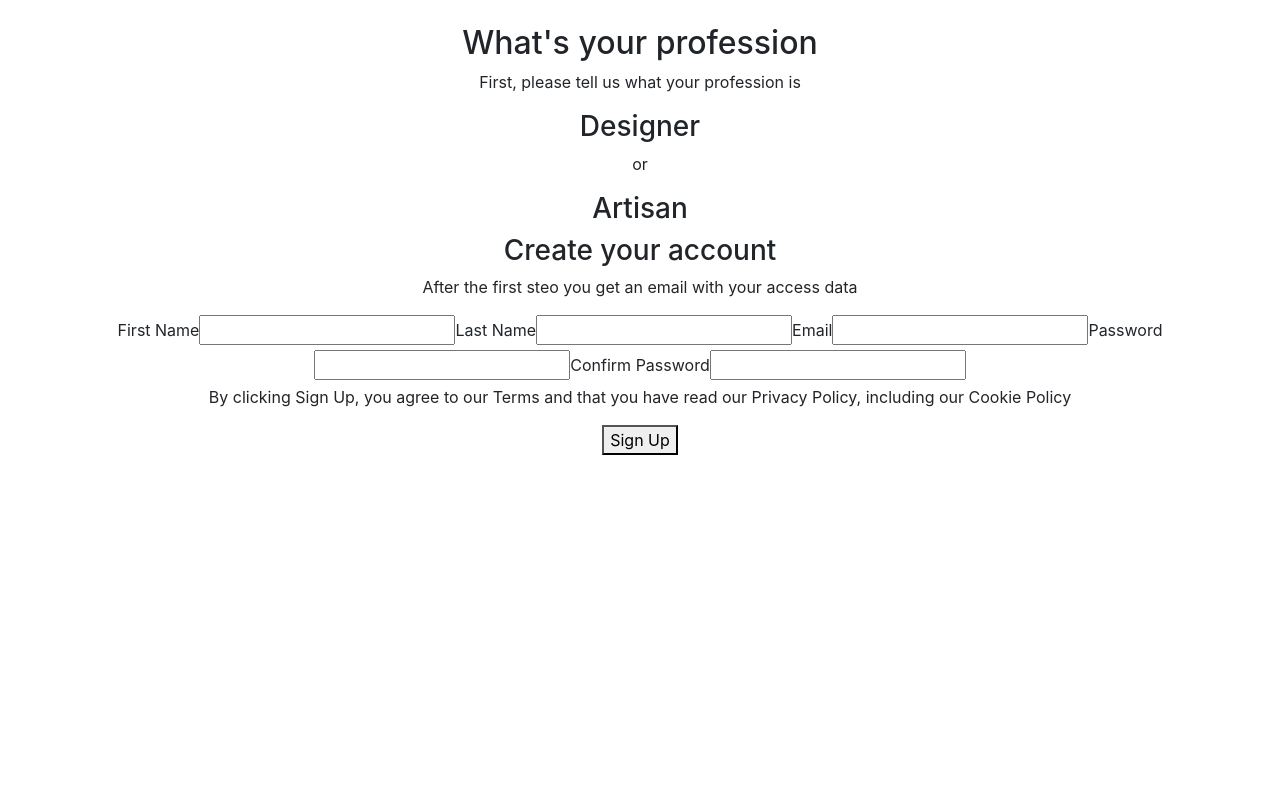
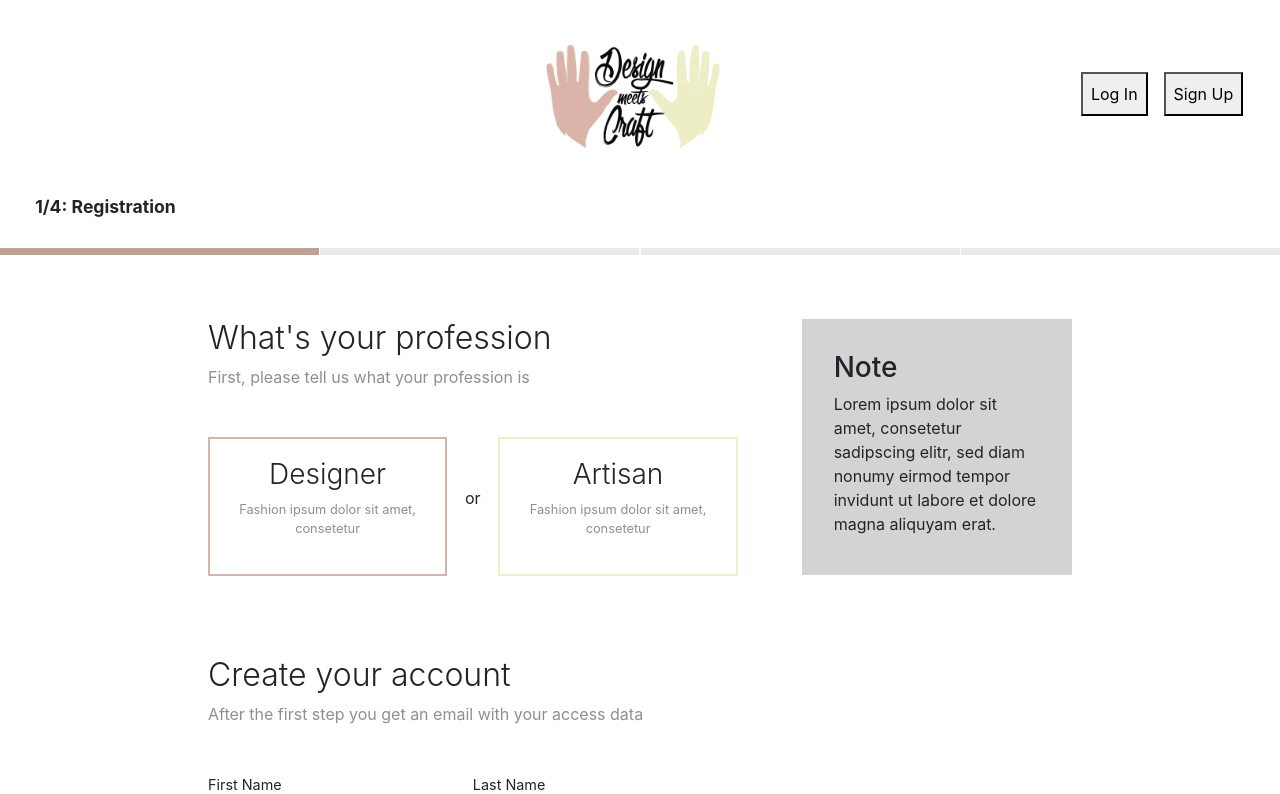
Before and after one commit to su-jaya/design-meets-craft, a React (Create React App) app in the folder client/: page /signup in a window 1280 px wide. Shown: the top 794 px of the page. Built offline with nearby package versions, Linux system fonts and the light colour scheme.

Commit message:
basic styling of signup page

```diff
--- /dev/null
+++ b/client/src/Registration.css
@@ -0,0 +1,123 @@
+.registrationBarContainer {
+  margin: 0;
+  display: flex;
+  flex-direction: space-evenly;
+  align-items: stretch;
+  height: 0.4em;
+}
+
+.registrationBarComponent {
+  width: 25%;
+}
+
+.registrationBarActive {
+  background-color: #bea192;
+}
+
+.registrationBarInactive {
+  background-color: #e9e9e9;
+}
+
+.registrationBarMiddle {
+  margin-right: 0.1em;
+}
+
+.registrationHeading {
+  font-size: 1.1em;
+  font-weight: bold;
+  text-align: left;
+  margin: 1.8em 2em 1.8em 2em;
+}
+
+.registrationContainerAndNote {
+  display: flex;
+  flex-direction: row;
+  margin: 1em 13em 4em 13em;
+}
+
+.registrationContainer {
+  display: flex;
+  flex-direction: column;
+  margin-right: 4em;
+}
+
+.registrationHeadline {
+  text-align: left;
+  font-weight: 300;
+  margin-top: 1.5em;
+}
+
+.registrationContainer .subtitle {
+  text-align: left;
+  color: #8e8f91;
+  margin-bottom: 3em;
+}
+
+.registrationProfession {
+  display: flex;
+  flex-direction: row;
+  justify-content: space-around;
+  align-items: center;
+  margin: 0 0 2em 0;
+}
+
+.registrationProfessionBox {
+  padding: 1.2em 1.2em;
+}
+
+.registrationProfessionBox.designer {
+  border: 2px solid #d4b5aa;
+}
+
+.registrationProfessionBox.artisan {
+  border: 2px solid #edeeca;
+}
+
+.registrationProfessionHeadline {
+  font-weight: 300;
+}
+
+.registrationSmallText {
+  color: #8e8f91;
+  font-size: 0.8em;
+}
+
+.registrationOr {
+  width: 4em;
+}
+
+.registrationForm {
+  display: flex;
+  flex-direction: column;
+  text-align: left;
+}
+
+.registrationFormName {
+  display: flex;
+  flex-direction: row;
+}
+
+.registrationFormNameComponent {
+  display: flex;
+  flex-direction: column;
+  width: 50%;
+}
+
+.registrationForm label {
+  margin: 0;
+  font-size: 0.9em;
+}
+
+.registrationForm input {
+  margin-top: 0;
+  margin-bottom: 1em;
+}
+
+.registrationNote {
+  width: 25em;
+  height: 16em;
+  padding: 2em;
+  margin-top: 3em;
+  text-align: left;
+  background-color: lightgrey;
+}
--- a/client/src/components/home/Home.js
+++ b/client/src/components/home/Home.js
@@ -7,8 +7,7 @@ import Container from "react-bootstrap/Container";
 import Row from "react-bootstrap/Row";
 import Col from "react-bootstrap/Col";
 import Image from "react-bootstrap/Image";
-import {Link} from "react-router-dom"
-
+import { Link } from "react-router-dom";
 
 class Home extends Component {
   render() {
@@ -24,7 +23,6 @@ class Home extends Component {
             craft businesses.
           </h2>
           <div>
-
             <Link to="/signup">
               <button>DESIGNER</button>
             </Link>
--- a/client/src/components/signup/Registration.js
+++ b/client/src/components/signup/Registration.js
@@ -1,87 +1,169 @@
-import React, {Component} from "react"
-import axios from "axios"
+import React, { Component } from "react";
+import axios from "axios";
+import Header from "../Header";
+import "../../Registration.css";
+import Footer from "../Footer";
 
 class Registration extends Component {
-
   state = {
     firstName: "",
     lastName: "",
     email: "",
     password: "",
     passwordConfirm: ""
-  }
+  };
 
   // Change Handler Form
 
-  changeHandler = (e) => {
+  changeHandler = e => {
     this.setState({
       [e.target.id]: e.target.value
-    })
-  }
+    });
+  };
 
   // On Submit
 
-  submitHandler = (event) => {
+  submitHandler = event => {
     event.preventDefault();
-  axios.post("http://localhost:5000/signup/designer", this.state)
-  .then( () => {
+    axios
+      .post("http://localhost:5000/signup/designer", this.state)
+      .then(() => {
         this.setState({
           firstName: "",
           lastName: "",
           email: "",
           password: "",
           passwordConfirm: ""
+        });
+        console.log(this.state);
       })
-    console.log(this.state)
-  })
- .catch(err => console.log(err))
-}
+      .catch(err => console.log(err));
+  };
 
   render() {
-
     return (
       <div>
+        <Header />
 
-    {/*Registration Bar */}
-    <h2>What's your profession</h2>
-    <p>First, please tell us what your profession is</p>
+        {/*Process Bar */}
+        <div>
+          <h1 className="registrationHeading">1/4: Registration</h1>
+          <div className="registrationBarContainer">
+            <div className="registrationBarComponent registrationBarActive registrationBarMiddle" />
+            <div className="registrationBarComponent registrationBarInactive registrationBarMiddle" />
+            <div className="registrationBarComponent registrationBarInactive registrationBarMiddle" />
+            <div className="registrationBarComponent registrationBarInactive" />
+          </div>
+        </div>
+
+        <div className="registrationContainerAndNote">
+          <div className="registrationContainer">
+            {/*What's Your Profession */}
+            <h2 className="registrationHeadline">What's your profession</h2>
+            <p className="subtitle">
+              First, please tell us what your profession is
+            </p>
 
             {/*Whats your profession */}
-    <h3>Designer</h3>
-    <p>or</p>
-    <h3>Artisan</h3>
+            <div className="registrationProfession">
+              <div className="registrationProfessionBox designer">
+                <h3 className="registrationProfessionHeadline">Designer</h3>
+                <p className="registrationSmallText">
+                  Fashion ipsum dolor sit amet, consetetur
+                </p>
+              </div>
+              <p className="registrationOr">or</p>
+              <div className="registrationProfessionBox artisan">
+                <h3 className="registrationProfessionHeadline">Artisan</h3>
+                <p className="registrationSmallText">
+                  Fashion ipsum dolor sit amet, consetetur
+                </p>
+              </div>
+            </div>
 
             {/*Create your account*/}
-    <h3>Create your account</h3>
-    <p>After the first steo you get an email with your access data</p>
+            <h2 className="registrationHeadline">Create your account</h2>
+            <p className="subtitle">
+              After the first step you get an email with your access data
+            </p>
 
-    <form onSubmit={(event) => this.submitHandler(event)}>
+            <form
+              className="registrationForm"
+              onSubmit={event => this.submitHandler(event)}
+            >
+              <div className="registrationFormName">
+                <div className="registrationFormNameComponent">
                   <label htmlFor="firstName">First Name</label>
-    <input type="text" id="firstName" value={this.state.firstName} required onChange={(e) => this.changeHandler(e)}></input>
+                  <input
+                    type="text"
+                    id="firstName"
+                    value={this.state.firstName}
+                    required
+                    onChange={e => this.changeHandler(e)}
+                  />
+                </div>
 
+                <div className="registrationFormNameComponent">
                   <label htmlFor="lastName">Last Name</label>
-    <input type="text" id="lastName" value={this.state.lastName} required onChange={(e) => this.changeHandler(e)}></input>
+                  <input
+                    type="text"
+                    id="lastName"
+                    value={this.state.lastName}
+                    required
+                    onChange={e => this.changeHandler(e)}
+                  />
+                </div>
+              </div>
 
               <label htmlFor="email">Email</label>
-    <input type="email" id="email" value={this.state.email} required onChange={(e) => this.changeHandler(e)}></input>
+              <input
+                type="email"
+                id="email"
+                value={this.state.email}
+                required
+                onChange={e => this.changeHandler(e)}
+              />
 
               <label htmlFor="password">Password</label>
-    <input type="password" id="password" value={this.state.password} minLength="8" required onChange={(e) => this.changeHandler(e)}></input>
+              <input
+                type="password"
+                id="password"
+                value={this.state.password}
+                minLength="8"
+                required
+                onChange={e => this.changeHandler(e)}
+              />
 
               <label htmlFor="passwordConfirm">Confirm Password</label>
-    <input type="password" id="passwordConfirm" value={this.state.passwordConfirm} required onChange={(e) => this.changeHandler(e)}></input>
+              <input
+                type="password"
+                id="passwordConfirm"
+                value={this.state.passwordConfirm}
+                required
+                onChange={e => this.changeHandler(e)}
+              />
 
-    <p>By clicking Sign Up, you agree to our Terms and that you have read our Privacy Policy, including our Cookie Policy</p>
+              <p>
+                By clicking Sign Up, you agree to our Terms and that you have
+                read our Privacy Policy, including our Cookie Policy
+              </p>
 
               <button>Sign Up</button>
             </form>
-
-    {/*Note*/}
-
           </div>
-    )
+          <div className="registrationNote">
+            <h3>Note</h3>
+            <p>
+              Lorem ipsum dolor sit amet, consetetur sadipscing elitr, sed diam
+              nonumy eirmod tempor invidunt ut labore et dolore magna aliquyam
+              erat.
+            </p>
+          </div>
+        </div>
+        <Footer />
+      </div>
+    );
+  }
 }
 
-}
-
-export default Registration
+export default Registration;
```
Lines whose indentation alone changed are shown as unchanged.
